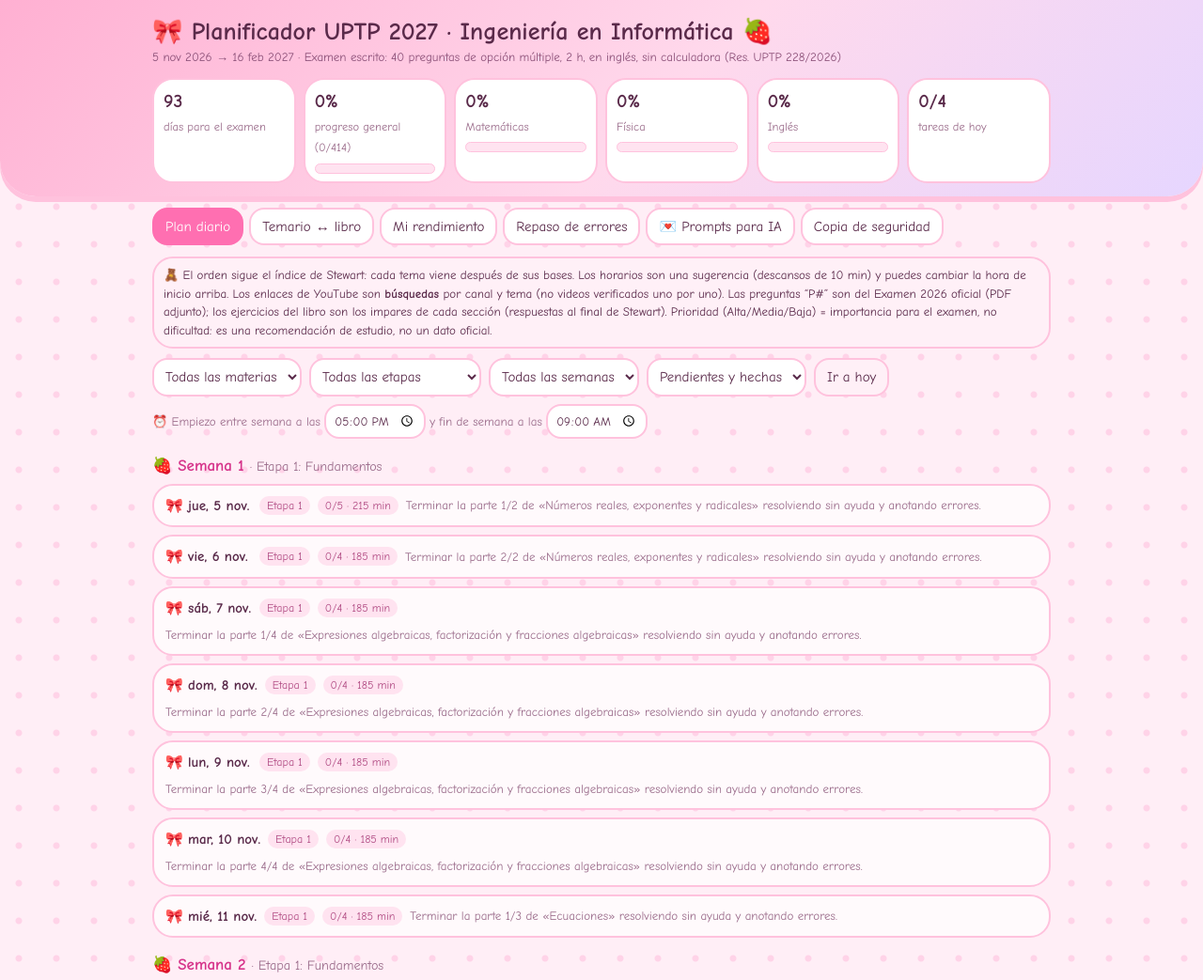
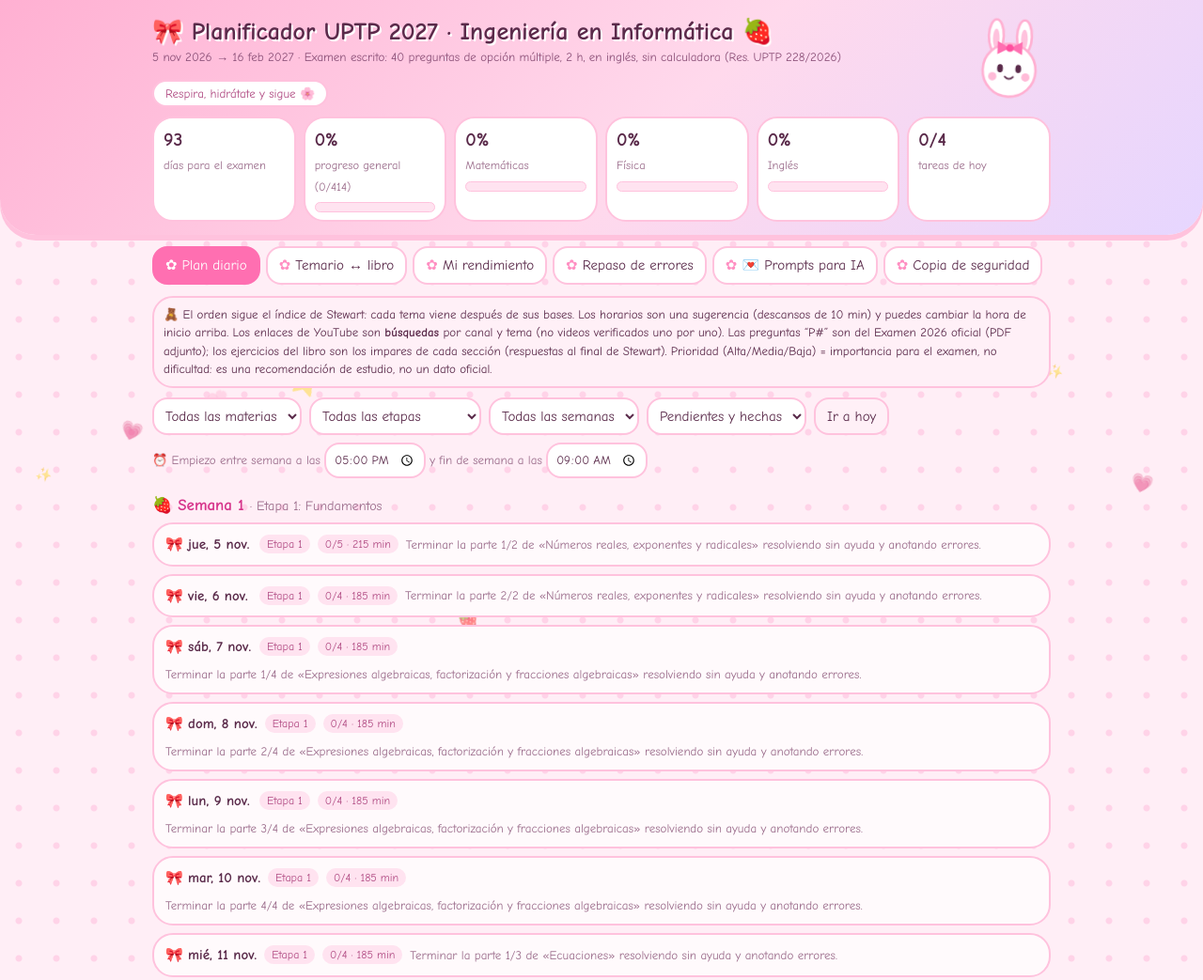
Before and after one commit to thpro-pro/Planner, a plain HTML site: page index.html in a window 1280 px wide. Shown: the top 1043 px of the page at 94% size. Drawn offline with Linux system fonts and the light colour scheme.

Commit message:
Add files via upload

```diff
--- a/index.html
+++ b/index.html
@@ -67,9 +67,20 @@ th{background:#ffe3f0}td,th{border-color:#ffc2dd}
 pre{background:#fff5fa;border:2px dashed #ffb0d2}.pill{background:#ffe3f0;color:#b04a82}
 .note{background:#fff0f7}
 </style>
-</head><body>
-<header><div class="w"><h1>🎀 Planificador UPTP 2027 · Ingeniería en Informática 🍓</h1>
-<div class="sub">5 nov 2026 → 16 feb 2027 · Examen escrito: 40 preguntas de opción múltiple, 2 h, en inglés, sin calculadora (Res. UPTP 228/2026)</div>
+<style>
+.hd{display:flex;gap:12px;align-items:center;justify-content:space-between;flex-wrap:wrap}
+#mascot{flex:none;animation:bob 3s ease-in-out infinite}#mascot img{width:92px;height:92px;object-fit:cover;border-radius:50%;border:4px solid #fff;box-shadow:0 4px 0 #ffc2dd}
+.bubble{display:inline-block;margin:2px 0 10px;background:#fff;border:2px solid #ffc2dd;border-radius:18px;padding:3px 12px;font-size:13px;color:#b04a82}
+h1{text-shadow:2px 2px 0 #fff}.bar i{background-size:200% 100%;background-image:linear-gradient(90deg,#ff6fb1,#ffd0e6,#ff6fb1);animation:shine 3s linear infinite}
+nav button::before{content:'✿ ';color:#ff8fc2}nav button.on::before{color:#fff}
+#fx{position:fixed;inset:0;pointer-events:none;overflow:hidden;z-index:0}#fx span{position:absolute;bottom:-30px;opacity:.5;animation:fl linear infinite}
+header,.w{position:relative;z-index:1}
+@keyframes bob{50%{transform:translateY(-6px) rotate(3deg)}}@keyframes shine{to{background-position:-200% 0}}@keyframes fl{to{transform:translateY(-110vh) rotate(40deg)}}
+@media (prefers-reduced-motion:reduce){#fx,#mascot,.bar i{animation:none}#fx{display:none}}
+</style>
+</head><body><div id="fx"></div>
+<header><div class="w"><div class="hd"><div><h1>🎀 Planificador UPTP 2027 · Ingeniería en Informática 🍓</h1>
+<div class="sub">5 nov 2026 → 16 feb 2027 · Examen escrito: 40 preguntas de opción múltiple, 2 h, en inglés, sin calculadora (Res. UPTP 228/2026)</div><div id="msg" class="bubble"></div></div><div id="mascot"></div></div>
 <div class="st" id="stats"></div></div></header>
 <div class="w">
 <nav id="nav"><button data-t="plan" class="on">Plan diario</button><button data-t="syl">Temario ↔ libro</button><button data-t="perf">Mi rendimiento</button><button data-t="err">Repaso de errores</button><button data-t="prompts">💌 Prompts para IA</button><button data-t="cfg">Copia de seguridad</button></nav>
@@ -228,21 +239,24 @@ function stats(){const t=new Date();t.setHours(0,0,0,0);const left=Math.max(0,Ma
 const pc=l=>l.length?Math.round(100*l.filter(a=>S.done[a.id]).length/l.length):0,bar=v=>`<div class="bar"><i style="width:${v}%"></i></div>`,o=pc(all);
 const td=DAYS.find(d=>+d.dt==+t),tl=td?td.A.filter(a=>S.done[a.id]).length+'/'+td.A.length:'—';
 $('#stats').innerHTML=`<div class="k"><b>${left}</b><small>días para el examen</small></div><div class="k"><b>${o}%</b><small>progreso general (${all.filter(a=>S.done[a.id]).length}/${all.length})</small>${bar(o)}</div>`+['m','f','i'].map(s=>{const l=all.filter(a=>a.sub==s),v=pc(l);return `<div class="k"><b>${v}%</b><small>${{m:'Matemáticas',f:'Física',i:'Inglés'}[s]}</small>${bar(v)}</div>`}).join('')+`<div class="k"><b>${tl}</b><small>tareas de hoy</small></div>`}
-function plan(){const fs=$('#fs').value,fe=$('#fe').value,fw=$('#fw').value,fst=$('#fst').value,t=new Date();t.setHours(0,0,0,0);let h='',lw=-1;
+const capture=()=>({y:window.scrollY,d:[...document.querySelectorAll('.day[open]')].map(x=>x.dataset.d),a:[...document.querySelectorAll('.det[open] [data-n]')].map(x=>x.dataset.n)});
+function restore(st){document.querySelectorAll('.day').forEach(x=>{x.open=st.d.includes(x.dataset.d)});document.querySelectorAll('.det').forEach(x=>{const n=x.querySelector('[data-n]');if(n)x.open=st.a.includes(n.dataset.n)});window.scrollTo(0,st.y)}
+function upd(t){const act=t.closest('.act');if(act)act.classList.toggle('ok',t.checked);const dy=t.closest('.day');if(!dy)return;const d=DAYS[+dy.dataset.d],n=d.A.filter(a=>S.done[a.id]).length,c=dy.querySelector('.cnt');if(c)c.textContent=`${n}/${d.A.length}${n==d.A.length?' 🌸':''} · ${d.A.reduce((s,a)=>s+a.min,0)} min`}
+function plan(keep){const st=keep?capture():null;const fs=$('#fs').value,fe=$('#fe').value,fw=$('#fw').value,fst=$('#fst').value,t=new Date();t.setHours(0,0,0,0);let h='',lw=-1;
 DAYS.forEach(d=>{const wk=Math.floor(d.i/7)+1;if(fe&&+fe!=d.s||fw&&+fw!=wk)return;
 const L=d.A.filter(a=>(!fs||a.sub==fs)&&(!fst||(fst=='h')==!!S.done[a.id]));if(!L.length)return;
 if(wk!=lw){lw=wk;h+=`<div class="wk">Semana ${wk} <small>· Etapa ${d.s}: ${ST[d.s]}</small></div>`}
 const n=d.A.filter(a=>S.done[a.id]).length,isT=+d.dt==+t,sl=slots(d);
-h+=`<details class="day${isT?' today':''}" data-d="${d.i}" ${isT?'open':''}><summary><b>${fd(d.dt)}</b><span class="pill">Etapa ${d.s}</span><span class="pill">${n}/${d.A.length}${n==d.A.length?' 🌸':''} · ${d.A.reduce((s,a)=>s+a.min,0)} min</span><span class="mini">${esc(d.obj)}</span></summary>`+
+h+=`<details class="day${isT?' today':''}" data-d="${d.i}" ${isT?'open':''}><summary><b>${fd(d.dt)}</b><span class="pill">Etapa ${d.s}</span><span class="pill cnt">${n}/${d.A.length}${n==d.A.length?' 🌸':''} · ${d.A.reduce((s,a)=>s+a.min,0)} min</span><span class="mini">${esc(d.obj)}</span></summary>`+
 L.map(a=>`<div class="act${S.done[a.id]?' ok':''}"><div class="r1"><input type="checkbox" data-c="${a.id}" ${S.done[a.id]?'checked':''}><div><span class="tg ${SC[a.sub]}">${SN[a.sub]}</span><span class="t">${esc(a.t)}</span> <span class="mini">${a.min} min</span><div class="mini">🕐 ${sl[a.id]} · ⏱ ${esc(a.tm)}</div>
 <details class="det"><summary class="mini">Detalles, recursos y notas</summary><p>${esc(a.det)}</p>${a.links?`<p>${a.links}</p>`:''}<p><button class="btn" data-cpa="${a.id}">💌 Copiar prompt de esta actividad</button></p><label class="mini"><input type="checkbox" data-r="${a.id}" ${S.rev[a.id]?'checked':''}> Marcar para repasar</label><textarea data-n="${a.id}" placeholder="Notas: dificultades, errores…">${esc(S.notes[a.id]||'')}</textarea></details></div></div></div>`).join('')+'</details>'});
-$('#days').innerHTML=h||'<p>No hay actividades con esos filtros.</p>'}
+$('#days').innerHTML=h||'<p>No hay actividades con esos filtros.</p>';if(st)restore(st)}
 function syl(){$('#syl').innerHTML=`<h2>Temario oficial ↔ Stewart Precalculus 7.ª ed.</h2><p class="mini">El examen escrito evalúa Matemáticas (Anexo I, A). Física e Inglés corresponden al examen oral (entrevista personal y técnica, Anexo I, B). Tu PDF tiene 13 capítulos, un Prólogo y el Apéndice A (no existe un capítulo 14; antes lo mencioné por error). Todas las secciones están en el plan: 12.4 y 12.5 aparecen como complemento en la Etapa 3, y los 13 «Focus on Modeling», el Prólogo y el Apéndice A como actividad «Complemento». Estos complementos no están nombrados literalmente en el Anexo I salvo por la competencia de modelación; los puse porque pediste cubrir todo.</p><table><tr><th>Orden</th><th>Tema (agrupado)</th><th>Stewart</th><th>Conceptos y procedimientos</th><th>Prior.</th><th>Examen 2026</th><th>Por qué juntos / errores</th></tr>`+M.map((b,i)=>`<tr><td>${i+1}</td><td>${b.t}</td><td>${b.c}</td><td>${b.k}</td><td>${{A:'Alta',M:'Media',B:'Baja'}[b.p]}</td><td>${b.r}</td><td>${b.w}</td></tr>`).join('')+`</table><h2>Física (entrevista técnica, Anexo I B3)</h2><table>`+P.map(b=>`<tr><td>${b[1]}</td><td>${b[2]}</td></tr>`).join('')+'</table><h2>Complementos del libro</h2><table><tr><td>Prólogo: Principles of Problem Solving (p. P1)</td><td>5 nov</td></tr>'+Object.values(FM).map(f=>`<tr><td>${f[0]}</td><td>${f[1]}</td></tr>`).join('')+'<tr><td>12.4 Mathematics of Finance y 12.5 Mathematical Induction</td><td>Etapa 3</td></tr></table>'}
 function perf(){const p=S.perf;$('#perf').innerHTML=`<h2>Mi rendimiento</h2><div class="g"><div class="card"><b>Temas que domino</b><textarea data-p="dom">${esc(p.dom)}</textarea></div><div class="card"><b>Temas que todavía me cuestan</b><textarea data-p="cue">${esc(p.cue)}</textarea></div><div class="card"><b>Errores frecuentes</b><textarea data-p="fre">${esc(p.fre)}</textarea></div></div>
 <div class="card"><b>Temas marcados para repasar</b>${Object.keys(S.rev).filter(k=>S.rev[k]).map(k=>{const a=all.find(x=>x.id==k);return a?`<div>• ${esc(a.t)} <button class="btn" data-ur="${k}">Quitar</button></div>`:''}).join('')||'<div class="mini">Ninguno. Márcalos dentro de cada actividad.</div>'}</div>
 <div class="card"><b>Resultados de simulacros</b><div class="f"><input id="sn" placeholder="Nombre"><input id="sc" type="number" min="0" max="40" placeholder="Aciertos"><input id="si" type="number" min="0" max="40" placeholder="Incorrectas"><button class="btn" id="sa">Registrar</button></div><div class="mini">Puntaje al estilo del Examen 2026: 20 + 2·aciertos − 0.5·incorrectas (tomado de la hoja de instrucciones de 2026; confirma la regla de 2027).</div><table><tr><th>Simulacro</th><th>Aciertos</th><th>% de 40</th><th>Puntaje</th><th></th></tr>${S.sims.map((s,i)=>`<tr><td>${esc(s.n)}</td><td>${s.c}</td><td>${Math.round(100*s.c/40)}%</td><td>${20+2*s.c-0.5*s.i}</td><td><button class="btn" data-ds="${i}">Borrar</button></td></tr>`).join('')}</table></div>`}
 function err(){$('#err').innerHTML=`<h2>Repaso de errores</h2><div class="card g"><input id="et" placeholder="Tema"><input id="ee" placeholder="Ejercicio (ej. Examen 2024, P17)"><textarea id="ep" placeholder="Procedimiento correcto"></textarea><button class="btn" id="ea">Agregar</button></div>`+S.errs.map((e,i)=>`<div class="card"><label><input type="checkbox" data-er="${i}" ${e.ok?'checked':''}> <b>${esc(e.t)}</b> — ${esc(e.e)}</label><div>${esc(e.p)}</div><button class="btn d" data-de="${i}">Borrar</button></div>`).join('')}
-function cfg(){$('#cfg').innerHTML=`<h2>Copia de seguridad</h2><div class="card"><p>El progreso se guarda solo en este navegador (localStorage). Exporta un archivo para conservarlo o llevarlo a otra computadora.</p><div class="f"><button class="btn" id="ex">Exportar progreso</button><input type="file" id="im" accept=".json"><button class="btn d" id="rs">Reiniciar progreso</button></div></div>`}
+function cfg(){$('#cfg').innerHTML=`<h2>Copia de seguridad</h2><div class="card"><p>El progreso se guarda solo en este navegador (localStorage). Exporta un archivo para conservarlo o llevarlo a otra computadora.</p><div class="f"><button class="btn" id="ex">Exportar progreso</button><input type="file" id="im" accept=".json"><button class="btn d" id="rs">Reiniciar progreso</button></div></div><h2>Mascota kawaii</h2><div class="card"><p>Puedes poner tu propia imagen (tu personaje o fondo favorito) como mascota del encabezado. Se guarda solo en tu navegador.</p><div class="f"><input type="file" id="mi" accept="image/*"><button class="btn" id="mr">Quitar mi imagen</button></div></div>`}
 
 const CTX='Contexto: voy a rendir el examen de admisión 2027 de la UPTP (Ingeniería en Informática). Es un examen escrito de 40 preguntas de opción múltiple (opciones A–E, una sola correcta), 2 horas, EN INGLÉS, sin calculadora ni diccionario. Evalúa solo Matemáticas nivel precálculo (tipo Stewart): números reales y complejos, potencias y raíces, álgebra (ecuaciones, inecuaciones, factorización), geometría analítica, funciones polinomiales/racionales/exponenciales/logarítmicas, trigonometría, polares y paramétricas, vectores 2D/3D, sistemas y matrices, cónicas, sucesiones y series, binomio, límites, derivadas e introducción a áreas. Mi punto más débil es el álgebra.';
 const PR=[
@@ -261,10 +275,11 @@ navigator.clipboard?navigator.clipboard.writeText(t).then(ok,fb):fb()}
 function prompts(){$('#prompts').innerHTML='<h2>💌 Prompts para pedirle ejercicios y simulacros a una IA</h2><div class="note">Pega el prompt en Claude (u otra IA) y cambia lo que está entre [corchetes]. Los ejercicios generados por IA no son oficiales y pueden tener errores: confirma cada respuesta con otro método o con tus libros. Para práctica real también tienes los exámenes 2019–2026 del zip.</div>'+PR.map((p,i)=>`<div class="card"><b>${esc(p[0])}</b><pre>${esc(p[1])}</pre><button class="btn" data-cp="${i}">Copiar prompt</button></div>`).join('')}
 /* ---------- EVENTOS ---------- */
 document.addEventListener('change',e=>{const t=e.target,d=t.dataset;
-if(d.c){S.done[d.c]=t.checked;save();stats();plan()}
+if(d.c){S.done[d.c]=t.checked;save();stats();if($('#fst').value)plan(true);else upd(t)}
 else if(d.r){S.rev[d.r]=t.checked;save()}
 else if(d.er!==undefined){S.errs[+d.er].ok=t.checked;save()}
 else if(t.id=='im'){const f=t.files[0];if(!f)return;const r=new FileReader();r.onload=()=>{try{const j=JSON.parse(r.result);if(!j||typeof j.done!='object')throw 0;S=Object.assign(empty(),j);save();stats();plan();perf();err();alert('Progreso importado.')}catch(x){alert('El archivo no es una copia válida.')}};r.readAsText(f)}
+else if(t.id=='mi'){const f=t.files[0];if(!f)return;const r=new FileReader();r.onload=()=>{const im=new Image();im.onload=()=>{const c=document.createElement('canvas'),k=Math.min(1,240/Math.max(im.width,im.height));c.width=Math.round(im.width*k);c.height=Math.round(im.height*k);c.getContext('2d').drawImage(im,0,0,c.width,c.height);S.cfg.img=c.toDataURL('image/jpeg',0.85);save();mascot()};im.onerror=()=>alert('No pude leer esa imagen.');im.src=r.result};r.readAsDataURL(f)}
 else if(t.id=='twd'||t.id=='twe'){S.cfg[t.id=='twd'?'wd':'we']=t.value||(t.id=='twd'?'17:00':'09:00');save();plan()}
 else if(['fs','fe','fw','fst'].includes(t.id))plan()});
 document.addEventListener('input',e=>{const t=e.target,d=t.dataset;if(d.n){S.notes[d.n]=t.value;save()}else if(d.p){S.perf[d.p]=t.value;save()}});
@@ -272,6 +287,7 @@ document.addEventListener('click',e=>{const t=e.target,d=t.dataset;
 if(t.closest('#nav')&&d.t){document.querySelectorAll('#nav button').forEach(b=>b.classList.toggle('on',b==t));['plan','syl','perf','err','prompts','cfg'].forEach(s=>$('#'+s).classList.toggle('hide',s!=d.t));if(d.t=='perf')perf();if(d.t=='err')err()}
 else if(d.cp!==undefined){copy(PR[+d.cp][1],t)}
 else if(d.cpa){const a=all.find(x=>x.id==d.cpa);if(a)copy(dayPrompt(a),t)}
+else if(t.id=='mr'){delete S.cfg.img;save();mascot()}
 else if(t.id=='tod'){const o=document.querySelector('.day.today');if(o)o.scrollIntoView({behavior:'smooth'});else alert('Hoy está fuera del rango del plan (5 nov 2026 – 16 feb 2027).')}
 else if(t.id=='sa'){const n=$('#sn').value.trim(),c=+$('#sc').value,i=+$('#si').value;if(!n||c<0||i<0||c+i>40)return alert('Revisa el nombre y que aciertos + incorrectas no pasen de 40.');S.sims.push({n,c,i});save();perf()}
 else if(d.ds){S.sims.splice(+d.ds,1);save();perf()}
@@ -281,5 +297,9 @@ else if(d.de){S.errs.splice(+d.de,1);save();err()}
 else if(t.id=='ex'){const a=document.createElement('a');a.href=URL.createObjectURL(new Blob([JSON.stringify(S,null,1)],{type:'application/json'}));a.download='progreso-uptp-'+new Date().toISOString().slice(0,10)+'.json';a.click()}
 else if(t.id=='rs'){if(confirm('¿Reiniciar TODO el progreso, notas y registros? No se puede deshacer.')){S=empty();save();stats();plan();perf();err()}}});
 $('#fw').innerHTML='<option value="">Todas las semanas</option>'+Array.from({length:15},(_,i)=>`<option value="${i+1}">Semana ${i+1}</option>`).join('');
-$('#twd').value=S.cfg.wd;$('#twe').value=S.cfg.we;syl();cfg();prompts();stats();plan();perf();err();
+const BUN='<svg viewBox="0 0 100 100" width="88" height="88"><ellipse cx="33" cy="22" rx="9" ry="20" fill="#fff" stroke="#ffb0d2" stroke-width="3"/><ellipse cx="33" cy="25" rx="4" ry="12" fill="#ffc2dd"/><ellipse cx="67" cy="22" rx="9" ry="20" fill="#fff" stroke="#ffb0d2" stroke-width="3"/><ellipse cx="67" cy="25" rx="4" ry="12" fill="#ffc2dd"/><circle cx="50" cy="63" r="32" fill="#fff" stroke="#ffb0d2" stroke-width="3"/><ellipse cx="39" cy="61" rx="3.5" ry="5" fill="#5a2a4a"/><ellipse cx="61" cy="61" rx="3.5" ry="5" fill="#5a2a4a"/><circle cx="30" cy="71" r="5" fill="#ff9ec8" opacity=".7"/><circle cx="70" cy="71" r="5" fill="#ff9ec8" opacity=".7"/><path d="M45 71q5 5 10 0" stroke="#5a2a4a" stroke-width="2" fill="none" stroke-linecap="round"/><path d="M50 36L35 28V44Z M50 36L65 28V44Z" fill="#ff6fb1"/><circle cx="50" cy="36" r="4.5" fill="#ff4f9f"/></svg>';
+const MSG=['¡Ganbatte! Un ejercicio a la vez ✨','Cada paso cuenta, tú puedes 🎀','Poquito a poquito se llega lejos 🍓','Hoy también vas a brillar ⭐','Respira, hidrátate y sigue 🌸','Los errores son pistas, no fracasos 💗','Un día más cerca de tu meta ✧','Tú eres más fuerte que el álgebra 🐰'];
+function mascot(){$('#mascot').innerHTML=S.cfg.img?`<img src="${S.cfg.img}" alt="mascota">`:BUN;$('#msg').textContent=MSG[Math.floor(Date.now()/864e5)%MSG.length]}
+(function(){const E=['✨','💗','🌸','⭐','🎀','🍓'];for(let i=0;i<14;i++){const e=document.createElement('span');e.textContent=E[i%E.length];e.style.left=(i*7+3)%100+'%';e.style.fontSize=(14+i%4*5)+'px';e.style.animationDuration=(14+i%5*4)+'s';e.style.animationDelay=(-i*2.3)+'s';$('#fx').appendChild(e)}})();
+mascot();$('#twd').value=S.cfg.wd;$('#twe').value=S.cfg.we;syl();cfg();prompts();stats();plan();perf();err();
 </script></body></html>
```
